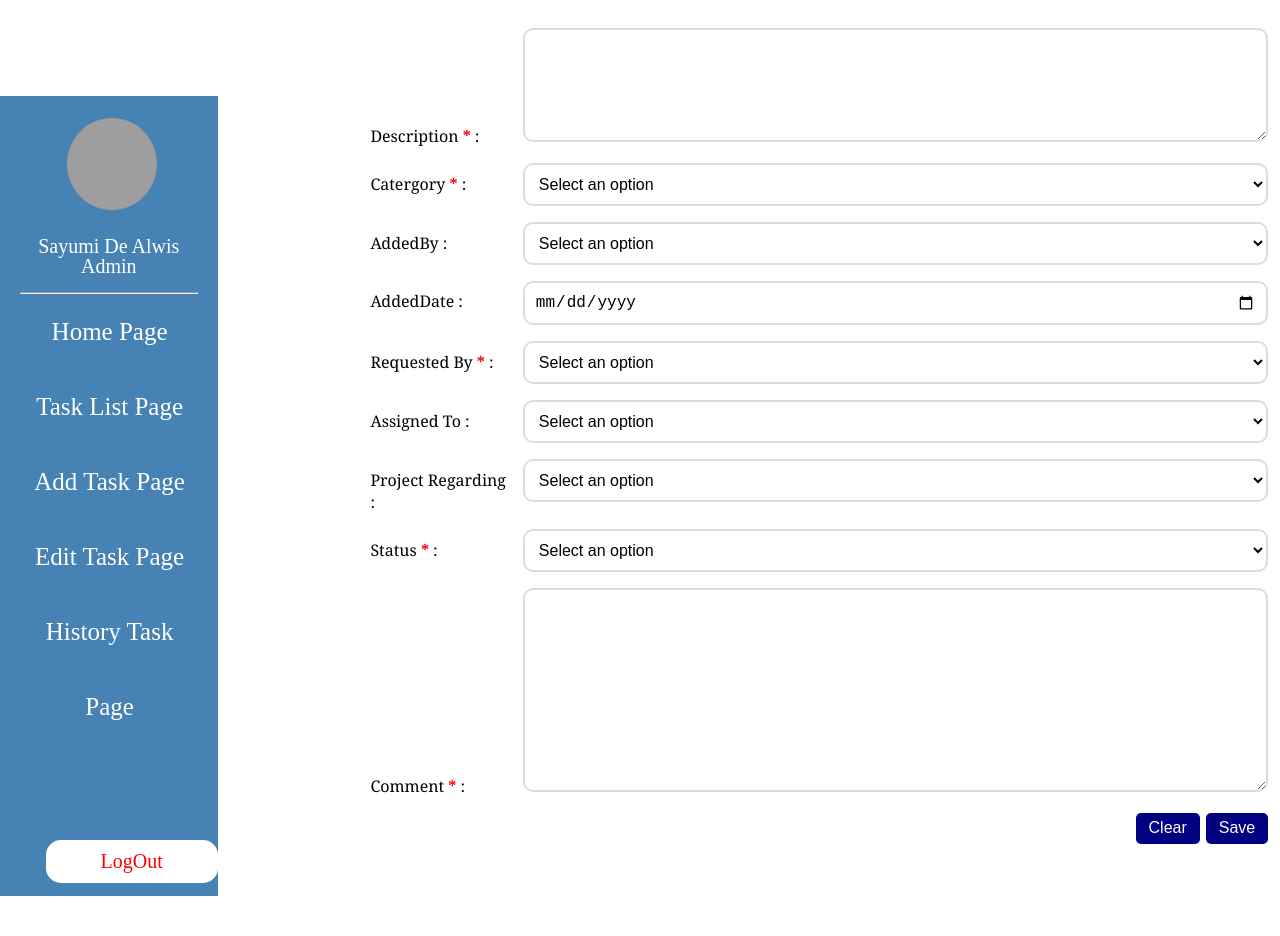
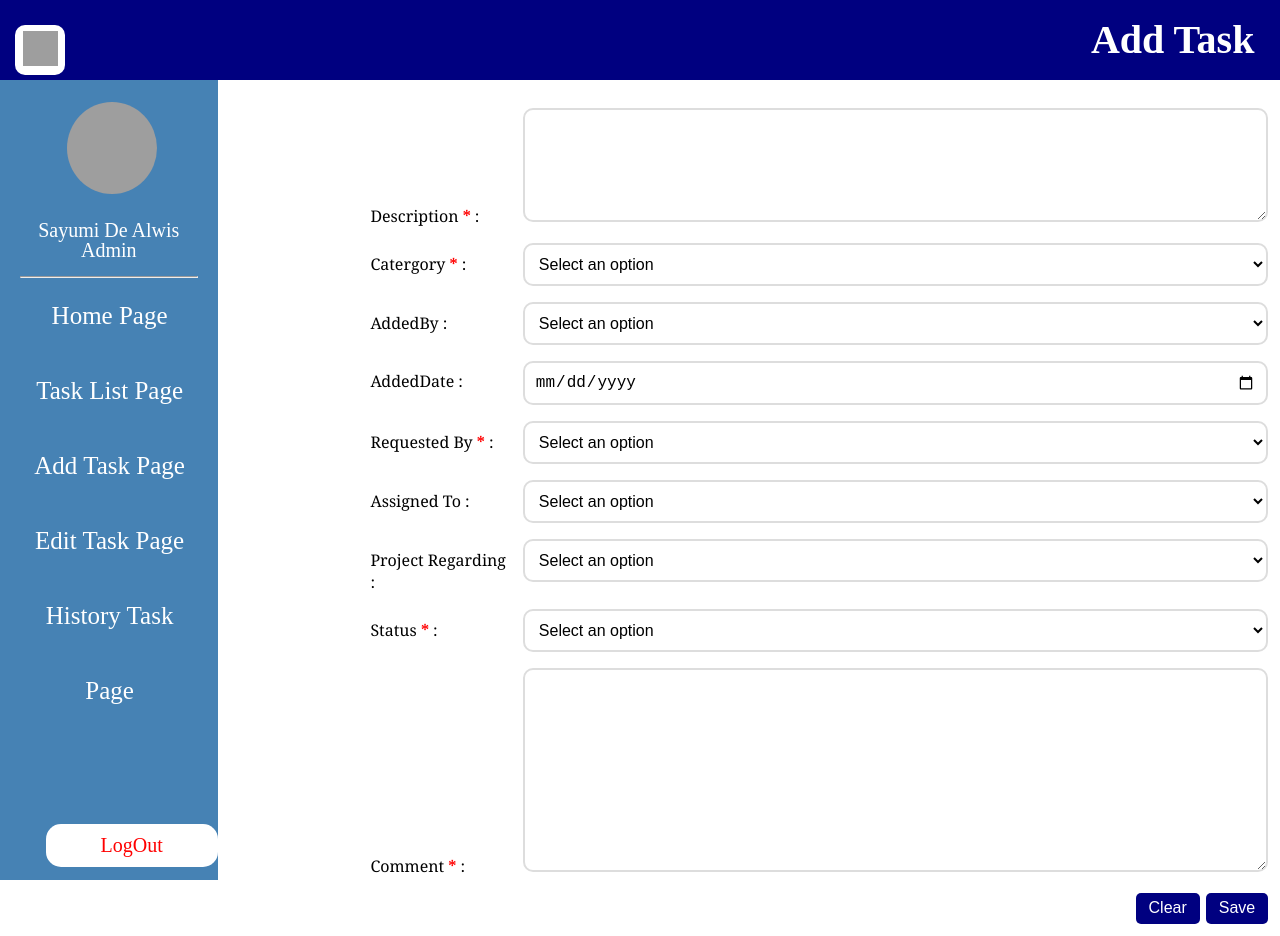
Before and after one commit to Sayumidealwis/sample-page-frontend, a React (Create React App) app: page /taskadd in a window 1280 px wide. Before the commit the page ends 856 px from the top, so only its background shows below. Built offline with nearby package versions, Linux system fonts and the light colour scheme; grey boxes are pictures that could not be loaded.

Commit message:
Add task is changed by Sanjana

```diff
--- a/src/Pages/AddTaskPage.jsx
+++ b/src/Pages/AddTaskPage.jsx
@@ -1,5 +1,6 @@
 import React, { useState } from 'react'
 import '../Styles/AddTaskPage.css'
+import Header from '../Components/Header'
 
 const AddTaskPage = () => {
   const [description, setDescription] = useState('')
@@ -93,6 +94,7 @@ const AddTaskPage = () => {
 
   return (
     <div>
+      <Header currentPage="Add Task"/>
       <div className="addtaskpage_container">
         <tabel>
           <form className="addtaskpage_details">
```
